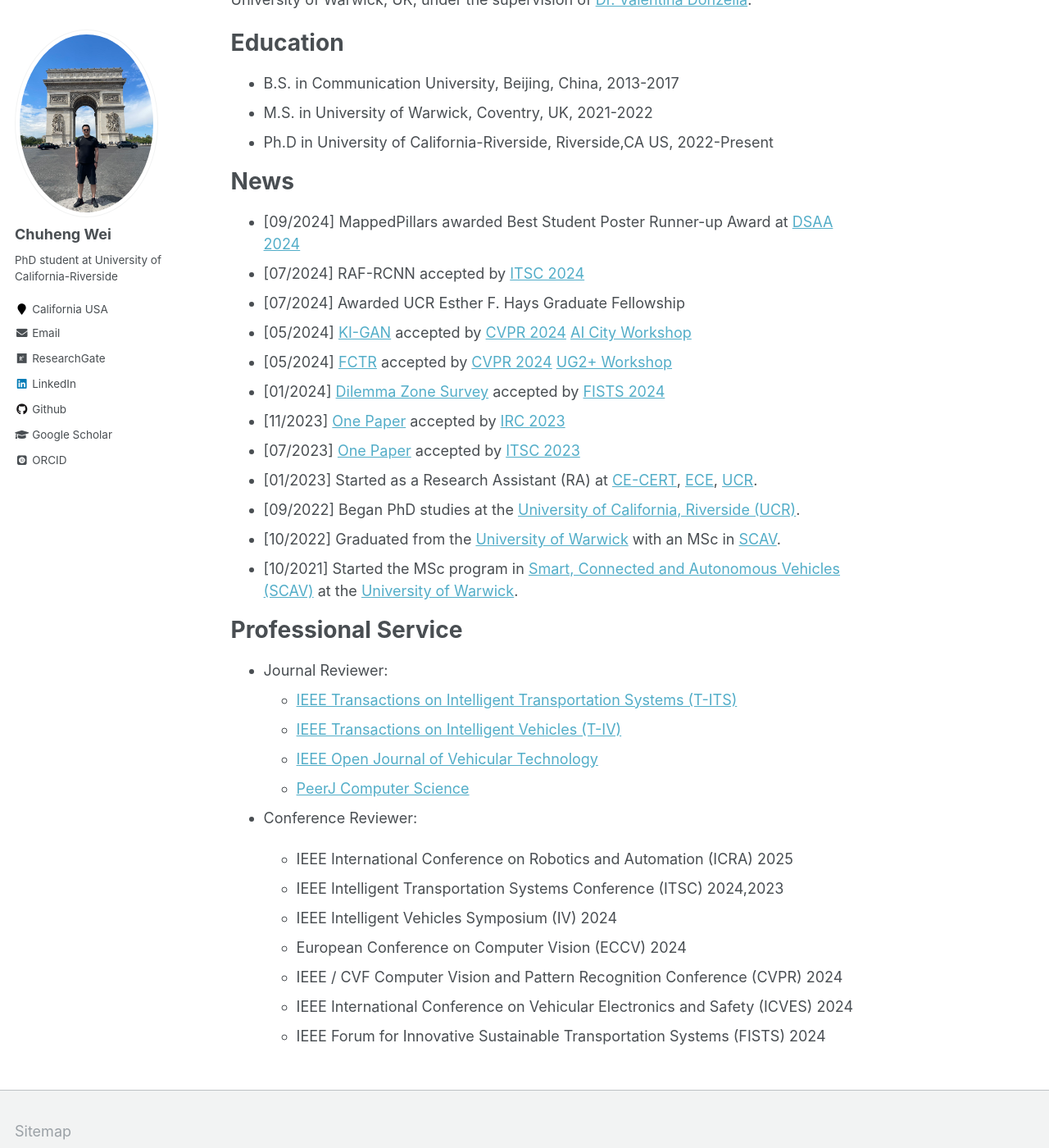
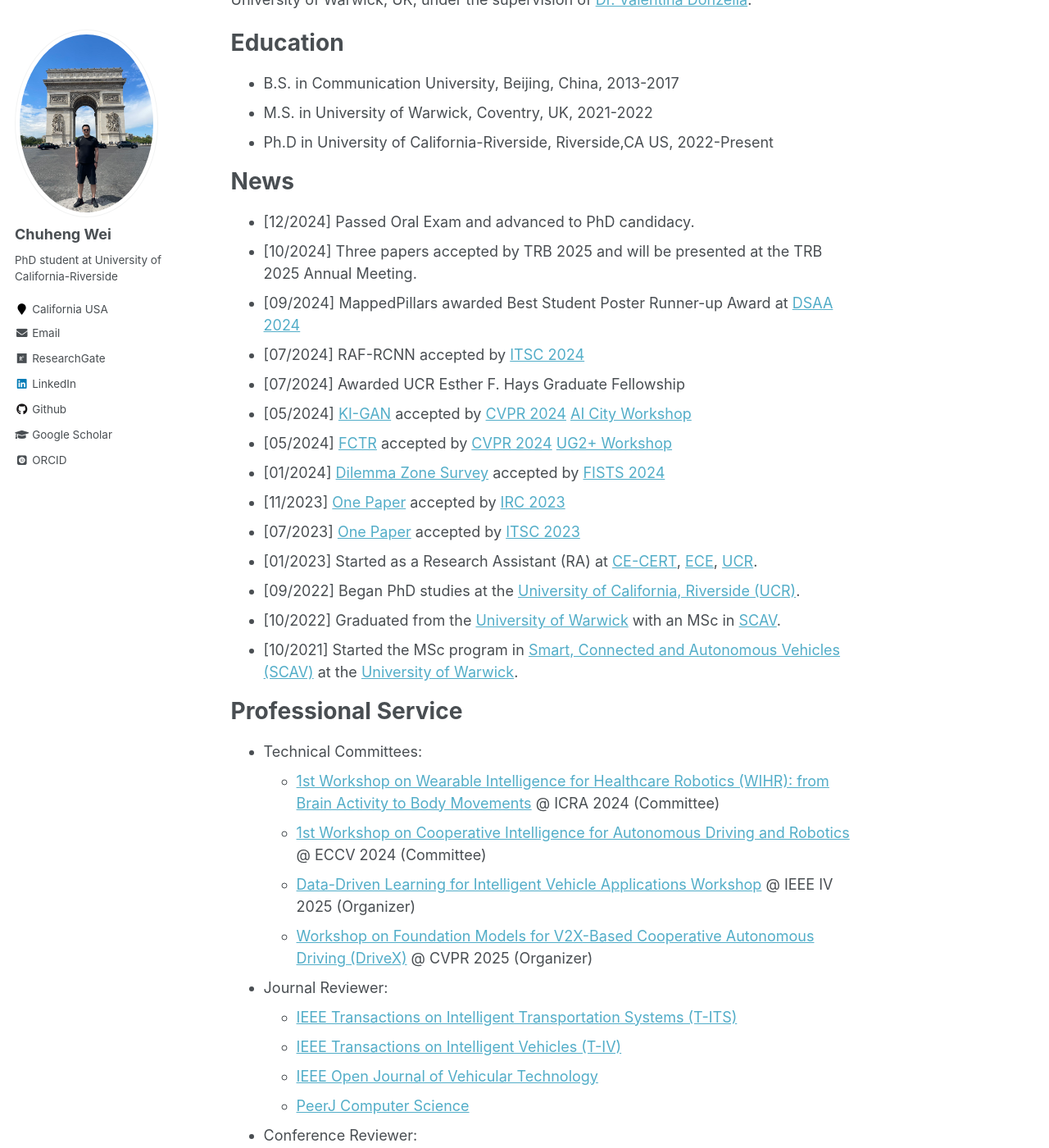
Before and after one commit to ChuhengWei/ChuhengWei.github.io, a Jekyll site: the page built from _pages/about.md, in a window 1280 px wide and 1400 px high, scrolled down 491 px. Shown: the whole window at 82% size. Built offline with Jekyll 4.4.1, drawn with Linux system fonts in a browser that asks for light colours; some web fonts are replaced.

Commit message:
Update News

```diff
--- a/_pages/about.md
+++ b/_pages/about.md
@@ -25,6 +25,8 @@ Education
 
 News
 ======
+- [12/2024] Passed Oral Exam and advanced to PhD candidacy.
+- [10/2024] Three papers accepted by TRB 2025 and will be presented at the TRB 2025 Annual Meeting.
 - [09/2024] MappedPillars awarded Best Student Poster Runner-up Award at [DSAA 2024](https://dsaa2024.dsaa.co/)
 - [07/2024] RAF-RCNN accepted by [ITSC 2024](https://ieee-itsc.org/2024/)
 - [07/2024] Awarded UCR Esther F. Hays Graduate Fellowship
@@ -41,11 +43,14 @@ News
 Professional Service
 ======
 
-[//]: # (- Technical Committees:)
 
-[//]: # (  - 1st Workshop on Wearable Intelligence for Healthcare Robotics &#40;WIHR&#41;: from Brain Activity to Body Movements @ ICRA 2024)
+- Technical Committees:
+  - [1st Workshop on Wearable Intelligence for Healthcare Robotics (WIHR): from Brain Activity to Body Movements](https://icrawearable.github.io/) @ ICRA 2024 (Committee)
+  - [1st Workshop on Cooperative Intelligence for Autonomous Driving and Robotics](https://coop-intelligence.github.io/) @ ECCV 2024 (Committee)
+  - [Data-Driven Learning for Intelligent Vehicle Applications Workshop](https://dliva-workshop.github.io/) @ IEEE IV 2025 (Organizer)
+  - [Workshop on Foundation Models for V2X-Based Cooperative Autonomous Driving (DriveX)](https://drivex-workshop.github.io/) @ CVPR 2025 (Organizer)
 
-[//]: # (  - 1st Workshop on Cooperative Intelligence for Autonomous Driving and Robotics @ ECCV 2024)
+
 - Journal Reviewer:
   - [IEEE Transactions on Intelligent Transportation Systems (T-ITS)](https://ieee-itss.org/pub/t-its/)
   - [IEEE Transactions on Intelligent Vehicles (T-IV)](https://ieee-itss.org/pub/t-iv/)
```
